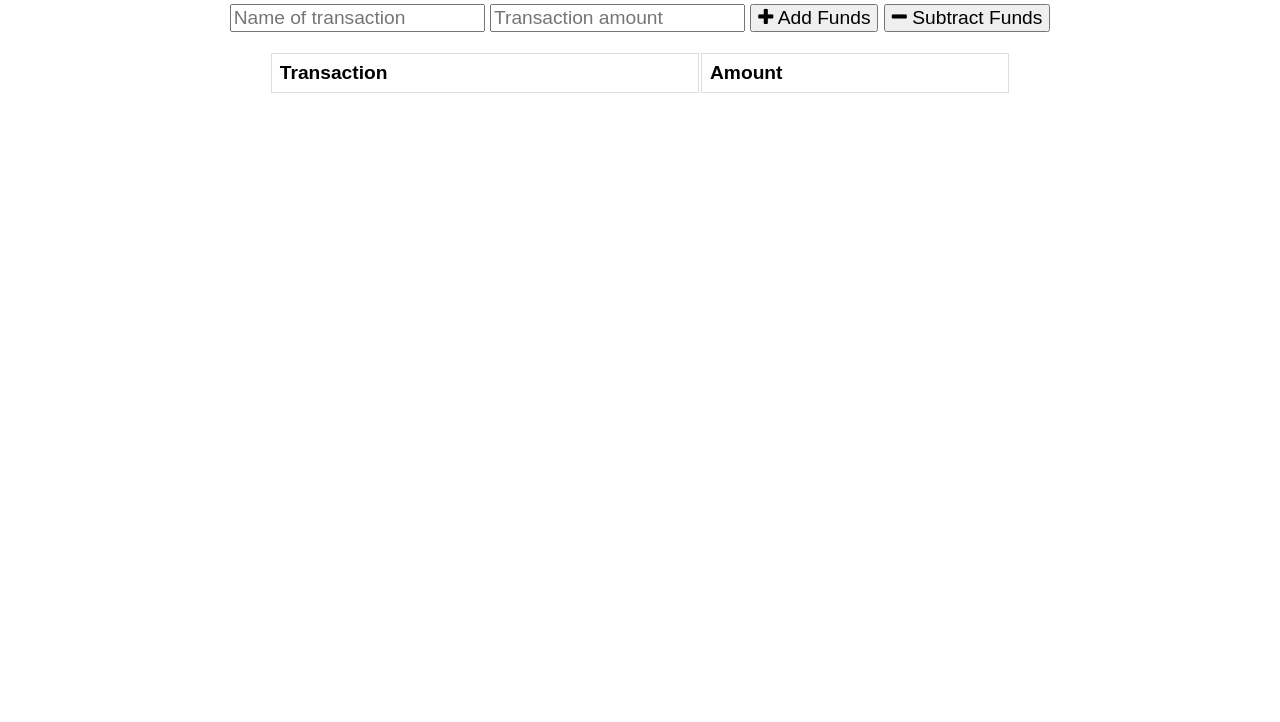
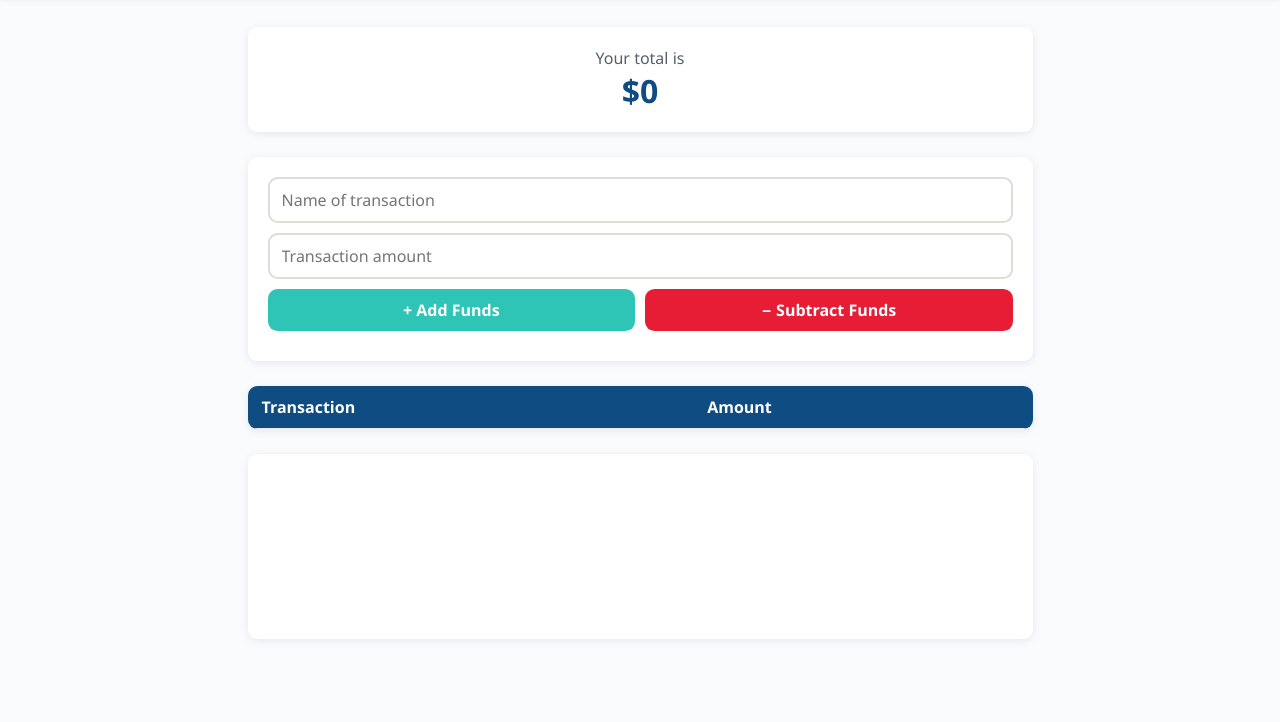
Before and after one commit to izabelacloud/Budget-Tracker, a website: page public/index.html in a window 1280 px wide. Shown: the part 78-800 px from the top of the page. Drawn offline with nearby package versions, Linux system fonts and the light colour scheme; no server answers.

Commit message:
Modernize dependencies, refresh UI, and stop tracking node_modules
Bump express/mongoose/morgan/compression to current majors, drop the
unused bootstrap/jquery/popper.js/font-awesome dependencies, and
remove deprecated Mongoose connect options no longer supported in v8.
Replace the Arial/plain-table look with card-based layout and a
consistent color system, add a Local Setup section to the README, and
untrack node_modules (already in .gitignore but previously committed).

```diff
--- a/public/css/styles.css
+++ b/public/css/styles.css
@@ -1,51 +1,178 @@
+:root {
+  --main-color: #0f4c81;
+  --main-color-dark: #0b3a63;
+  --accent-green: #2ec4b6;
+  --accent-red: #e71d36;
+  --ink: #1b2733;
+  --cloud-white: #fafbfd;
+  --border-radius: 0.6rem;
+  --shadow-sm: 0 2px 8px rgba(15, 76, 129, 0.1);
+  --shadow-md: 0 8px 24px rgba(15, 76, 129, 0.16);
+}
+
+* {
+  box-sizing: border-box;
+}
+
 body {
-  font-size: 120%;
-  font-family: Arial;
+  margin: 0;
+  font-size: 100%;
+  font-family: 'Segoe UI', system-ui, -apple-system, Roboto, Helvetica, Arial, sans-serif;
+  background-color: var(--cloud-white);
+  color: var(--ink);
 }
 
 button, input {
   font-size: 100%;
-  font-family: Arial;
+  font-family: inherit;
 }
 
-table {
-  width: 100%;
+.app-header {
+  background-color: var(--main-color);
+  padding: 20px 5%;
+  box-shadow: var(--shadow-sm);
 }
 
-td, th {
-  border: 1px solid #dddddd;
-  text-align: left;
-  padding: 8px;
-}
-
-tr:nth-child(even) {
-  background-color: #dddddd;
-}
-
-.error {
-  color: red;
+.app-header h1 {
+  margin: 0;
+  color: #fff;
+  font-size: 1.6rem;
+  text-align: center;
 }
 
 .wrapper {
   margin: 0 auto;
   max-width: 825px;
+  padding: 30px 20px 50px;
   text-align: center;
 }
 
-.total {
-  font-size: 150%;
-  text-decoration: underline;
+.total-card {
+  background-color: #fff;
+  border-radius: var(--border-radius);
+  box-shadow: var(--shadow-sm);
+  padding: 20px;
+  margin-bottom: 25px;
+}
+
+.total-label {
+  display: block;
+  font-size: 1rem;
+  color: #55606b;
+}
+
+.total-value {
+  display: block;
+  font-size: 2rem;
+  font-weight: 700;
+  color: var(--main-color);
 }
 
 .form {
-  margin-top: 25px;
+  background-color: #fff;
+  border-radius: var(--border-radius);
+  box-shadow: var(--shadow-sm);
+  padding: 20px;
+  margin-bottom: 25px;
+}
+
+.form input {
   width: 100%;
+  padding: 10px 12px;
+  margin-bottom: 10px;
+  border: 2px solid #e0ddd4;
+  border-radius: var(--border-radius);
+}
+
+.form input:focus {
+  outline: none;
+  border-color: var(--main-color);
+}
+
+.form-buttons {
+  display: flex;
+  gap: 10px;
+  flex-wrap: wrap;
+}
+
+.btn {
+  flex: 1;
+  min-width: 160px;
+  padding: 10px 16px;
+  font-weight: 600;
+  color: #fff;
+  border: none;
+  border-radius: var(--border-radius);
+  cursor: pointer;
+  transition: background-color 0.2s ease, transform 0.15s ease;
+}
+
+.btn:hover {
+  transform: translateY(-1px);
+}
+
+.btn-add {
+  background-color: var(--accent-green);
+}
+
+.btn-add:hover {
+  background-color: #22a196;
+}
+
+.btn-sub {
+  background-color: var(--accent-red);
+}
+
+.btn-sub:hover {
+  background-color: #c8172c;
+}
+
+.error {
+  color: var(--accent-red);
+  font-weight: 600;
+  margin: 10px 0 0;
 }
 
 .transactions {
   text-align: left;
   max-height: 300px;
   overflow: auto;
-  width: 90%;
-  margin: 0 auto;
+  width: 100%;
+  margin: 0 auto 25px;
+  background-color: #fff;
+  border-radius: var(--border-radius);
+  box-shadow: var(--shadow-sm);
 }
+
+table {
+  width: 100%;
+  border-collapse: collapse;
+}
+
+td, th {
+  border-bottom: 1px solid #eceae3;
+  text-align: left;
+  padding: 10px 14px;
+}
+
+th {
+  background-color: var(--main-color);
+  color: #fff;
+}
+
+tr:nth-child(even) {
+  background-color: #f5f6f8;
+}
+
+.chart-card {
+  background-color: #fff;
+  border-radius: var(--border-radius);
+  box-shadow: var(--shadow-sm);
+  padding: 15px;
+}
+
+@media screen and (min-width: 640px) {
+  .form-buttons {
+    flex-wrap: nowrap;
+  }
+}
--- a/public/index.html
+++ b/public/index.html
@@ -4,34 +4,42 @@
   <meta charset="UTF-8">
   <meta name="viewport" content="width=device-width, initial-scale=1.0">
   <meta http-equiv="X-UA-Compatible" content="ie=edge">
-  <meta name="theme-color" content="#317EFB">
+  <meta name="theme-color" content="#0f4c81">
   <link rel="shortcut icon" href="icons/icon-192x192.png" type="image/x-icon">
 
-  <link rel="stylesheet" href="https://stackpath.bootstrapcdn.com/font-awesome/4.7.0/css/font-awesome.min.css">
   <link rel="stylesheet" href="css/styles.css">
   <link rel="manifest" href="/manifest.json">
 
   <title>Budget Tracker</title>
 </head>
 <body>
+  <header class="app-header">
+    <h1>Budget Tracker</h1>
+  </header>
+
   <div class="wrapper">
-    <div class="total">
-      <div class="total">Your total is: $<span id="total">0</span></div>
+    <div class="total-card">
+      <span class="total-label">Your total is</span>
+      <span class="total-value">$<span id="total">0</span></span>
     </div>
 
     <div class="form">
       <input type="text" id="t-name" placeholder="Name of transaction" />
       <input type="number" min="0" id="t-amount" placeholder="Transaction amount" />
-      <button id="add-btn"><i class="fa fa-plus buttons"></i> Add Funds</button>
-      <button id="sub-btn"><i class="fa fa-minus"></i> Subtract Funds</button>
+      <div class="form-buttons">
+        <button id="add-btn" class="btn btn-add">+ Add Funds</button>
+        <button id="sub-btn" class="btn btn-sub">&minus; Subtract Funds</button>
+      </div>
       <p class="error"></p>
     </div>
 
     <div class="transactions">
       <table>
         <thead>
-          <th>Transaction</th>
-          <th>Amount</th>
+          <tr>
+            <th>Transaction</th>
+            <th>Amount</th>
+          </tr>
         </thead>
         <tbody id="tbody">
 
@@ -39,7 +47,9 @@
       </table>
     </div>
 
-    <canvas id="myChart"></canvas>
+    <div class="chart-card">
+      <canvas id="myChart"></canvas>
+    </div>
   </div>
 
   <script src="https://cdn.jsdelivr.net/npm/chart.js@2.8.0"></script>
--- a/server.js
+++ b/server.js
@@ -16,10 +16,7 @@ app.use(express.json());
 
 app.use(express.static("public"));
 
-mongoose.connect(MONGODB_URI, {
-  useNewUrlParser: true,
-  useFindAndModify: false
-});
+mongoose.connect(MONGODB_URI);
 
 // routes
 app.use(require("./routes/api.js"));
```
Also changed, not shown: package.json (+14 -17 lines), README.md, public/manifest.json, 1 other file.
